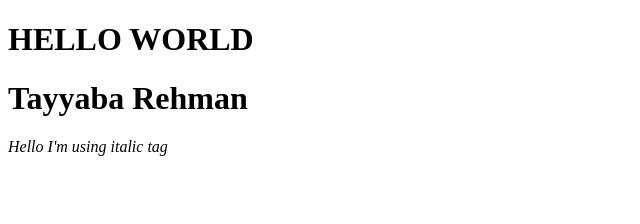
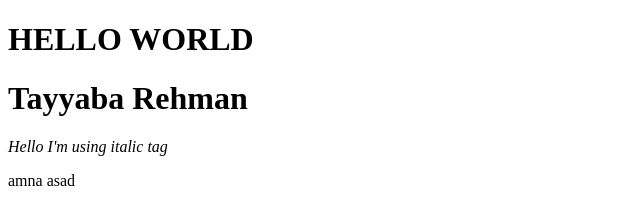
Before and after one commit to tayyabarehman123/DevOps-Team-Project-Deliverables, a plain HTML site: page index.html in a window 1280 px wide. Shown: the full height of the page, 0-640 px from the left. Drawn offline with Linux system fonts and the light colour scheme.

Commit message:
Added p tag

```diff
--- a/index.html
+++ b/index.html
@@ -1,10 +1,15 @@
 <!DOCTYPE html>
+<html>
 <head>
     <title>DevOps Project Title</title>
+
 </head>
 <body>
     <h1>HELLO WORLD</h1>
     <h1>Tayyaba Rehman</h1>
     <p><i>Hello I'm using italic tag</i></p>
+    <p>amna asad
+
+    </p>
 </body>
 </html>
```
Also changed, not shown: 1 other file.
